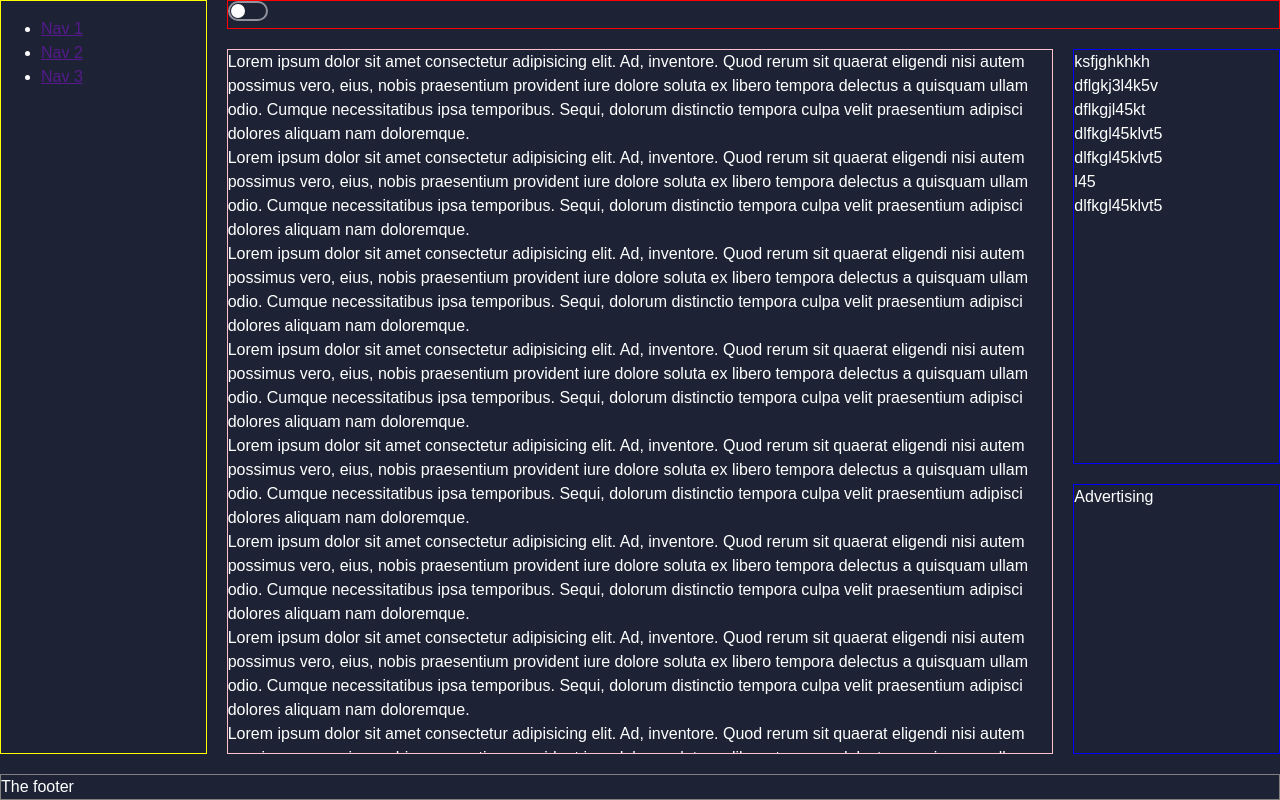
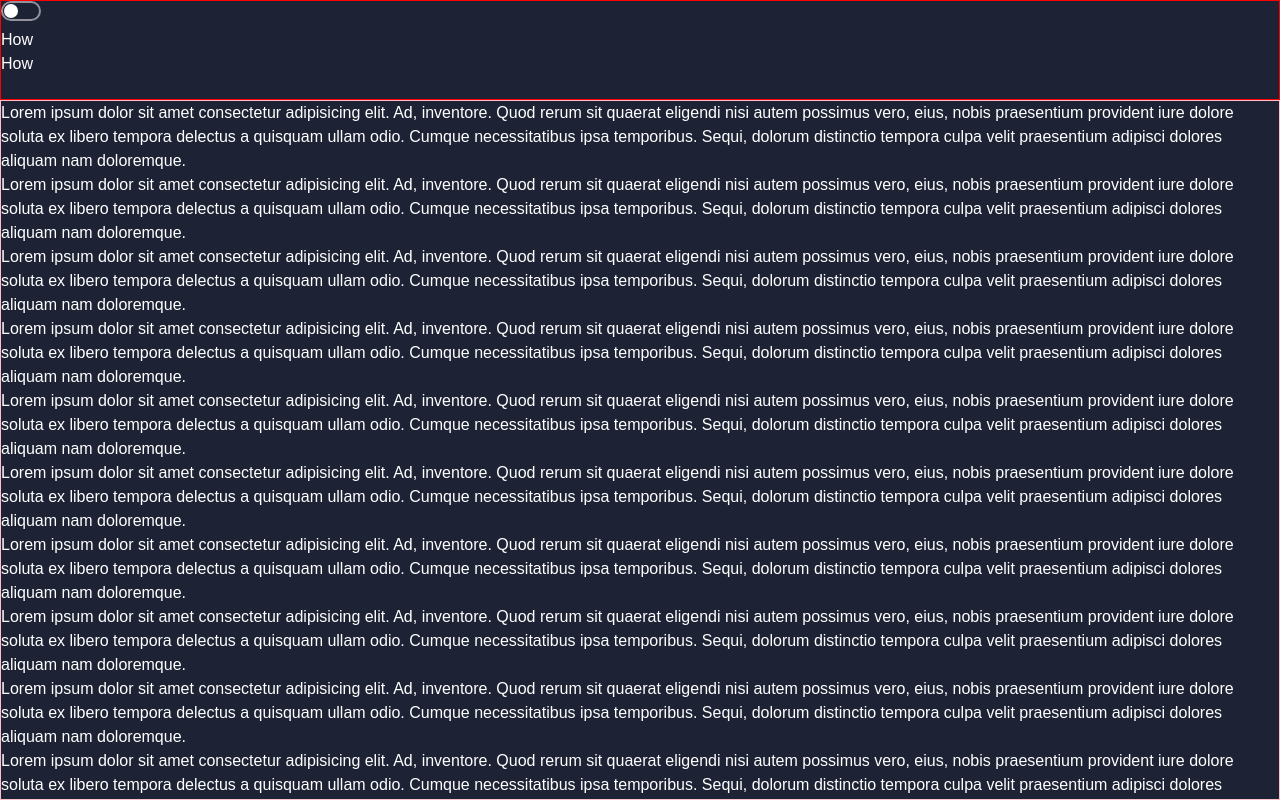
Before and after one commit to naHDop-tech/e-passport, a React app in the folder client/: page / in a window 1280 px wide. Built offline with nearby package versions, Linux system fonts and the light colour scheme.

Commit message:
feat: new adaptive layout

```diff
--- a/client/src/components/HOC/WithUserInfo/withUserInfo.tsx
+++ b/client/src/components/HOC/WithUserInfo/withUserInfo.tsx
@@ -34,6 +34,8 @@ export function withUserInfo(Component: (p: PropsWithChildren<IMainLayoutProps>)
     const header = () => (
       <>
         <ThemeToggle />
+        <p>How</p>
+        <p>How</p>
       </>
     )
 
--- a/client/src/components/layouts/MainLayout/MainLayoutGrid.tsx
+++ b/client/src/components/layouts/MainLayout/MainLayoutGrid.tsx
@@ -2,13 +2,18 @@ import s from './MainLayoutGridStyle.module.css'
 const styles = s as unknown as IMainLayoutStyle
 
 interface IMainLayoutStyle {
-  GridContainer: string
+  UserGridContainer: string
+  BaseGridContainer: string
   Header: string
   Content: string
   Footer: string
+  HideFooter: string
   Sidebar: string
+  HideSidebar: string
   Navbar: string
+  HideNavbar: string
   Adv: string
+  HideAdv: string
 }
 
 export function MainLayoutGrid(props: any) {
@@ -18,21 +23,21 @@ export function MainLayoutGrid(props: any) {
   const Header = header
 
   return (
-    <div className={styles.GridContainer}>
+    <div className={isAuth ? styles.UserGridContainer : styles.BaseGridContainer}>
       <header className={styles.Header}>
         <Header />
       </header>
-      <nav className={styles.Navbar}>
+      <nav className={isAuth ? styles.Navbar : styles.HideNavbar}>
         <Navbar />
       </nav>
       <article className={styles.Content}>
         {children}
+        <footer className={!isAuth ? styles.Footer : styles.HideFooter}>The footer</footer>
       </article>
-      <aside className={styles.Sidebar}>
+      <aside className={isAuth ? styles.Sidebar : styles.HideSidebar}>
         <Sidebar />
       </aside>
-      <div className={styles.Adv}>Advertising</div>
-      <footer className={styles.Footer}>The footer</footer>
+      <div className={isAuth ? styles.Adv : styles.HideAdv}>Advertising</div>
     </div>
   )
 }
--- a/client/src/components/layouts/MainLayout/MainLayoutGridStyle.module.css
+++ b/client/src/components/layouts/MainLayout/MainLayoutGridStyle.module.css
@@ -1,4 +1,4 @@
-.GridContainer {
+.UserGridContainer {
   width: 100%;
   height: 100vh;
 
@@ -11,8 +11,19 @@
     'nav'
     'content'
     'sidebar'
-    'ad'
-    'footer';
+    'ad';
+}
+
+.BaseGridContainer {
+  width: 100%;
+  height: 100vh;
+
+  display: grid;
+  grid-template-columns: 1fr auto;
+  grid-template-rows: 100px 1fr;
+  grid-template-areas:
+    'header'
+    'content';
 }
 
 .Header {
@@ -38,18 +49,36 @@
 }
 .Footer {
   border: 1px solid grey;
-  grid-area: footer;
+}
+.HideNavbar {
+  display: none;
+  border: 1px solid yellow;
+  grid-area: nav;
+}
+.HideSidebar {
+  display: none;
+  border: 1px solid blue;
+  grid-area: sidebar;
+}
+.HideAdv {
+  display: none;
+  border: 1px solid blue;
+  grid-area: ad;
+}
+.HideFooter {
+  display: none;
+  border: 1px solid grey;
 }
 
 @media (min-width: 500px) {
-  .GridContainer {
+  .UserGridContainer {
     grid-template-rows: auto;
     grid-template-columns: 1fr 3fr;
     grid-template-areas:
       'header  header'
       'nav     nav'
       'sidebar content'
-      'ad      footer';
+      'ad      ad';
   }
   nav ul {
     display: flex;
@@ -58,14 +87,13 @@
 }
 
 @media (min-width: 700px) {
-  .GridContainer {
+  .UserGridContainer {
     grid-template-rows: auto;
     grid-template-columns: 1fr 4fr 1fr;
     grid-template-areas:
       'nav    header  header'
       'nav    content sidebar'
-      'nav    content ad'
-      'footer footer  footer';
+      'nav    content ad';
   }
   nav ul {
     flex-direction: column;
--- a/client/src/store/auth/atoms.ts
+++ b/client/src/store/auth/atoms.ts
@@ -3,7 +3,7 @@ import { localStorageEffect } from '../effect'
 
 export const token = atom({
   key: 'token',
-  default: 'lsdkfjhskd',
+  default: '',
   effects: [
     localStorageEffect('token')
   ]
```
